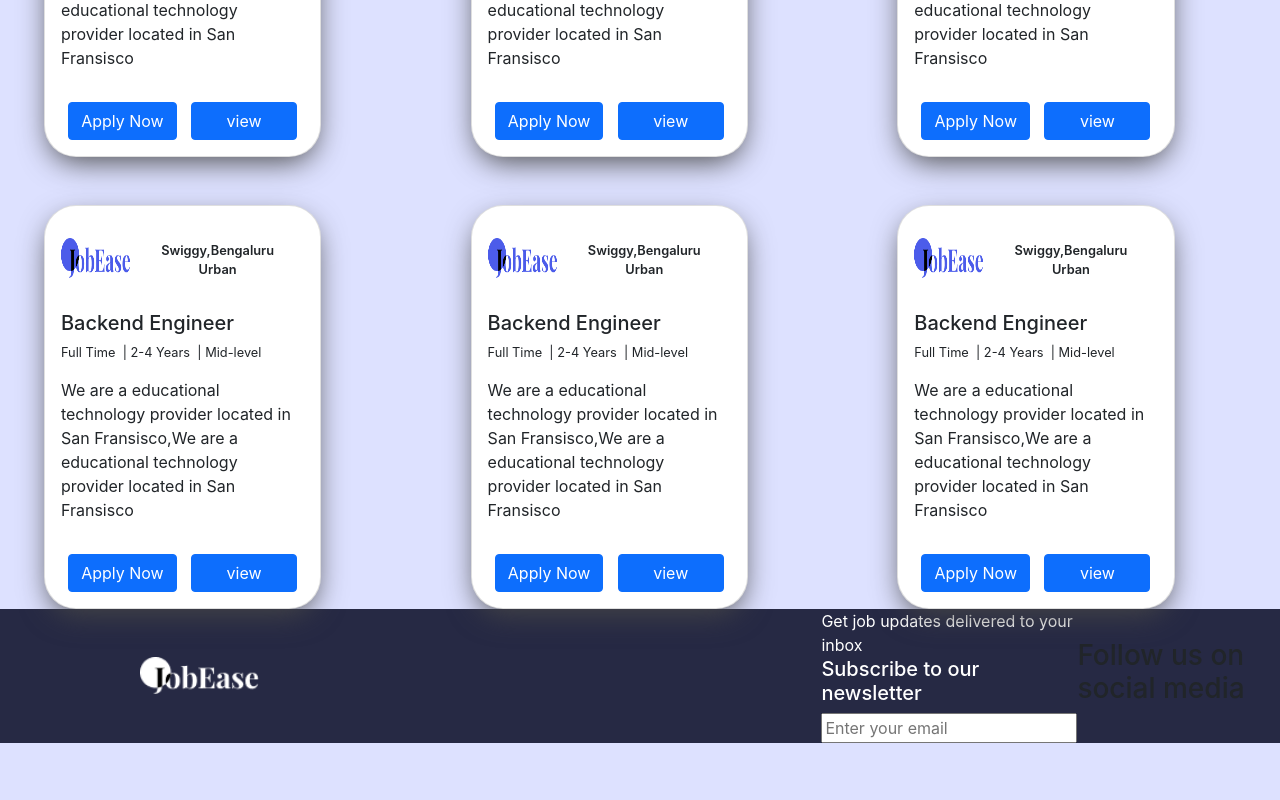
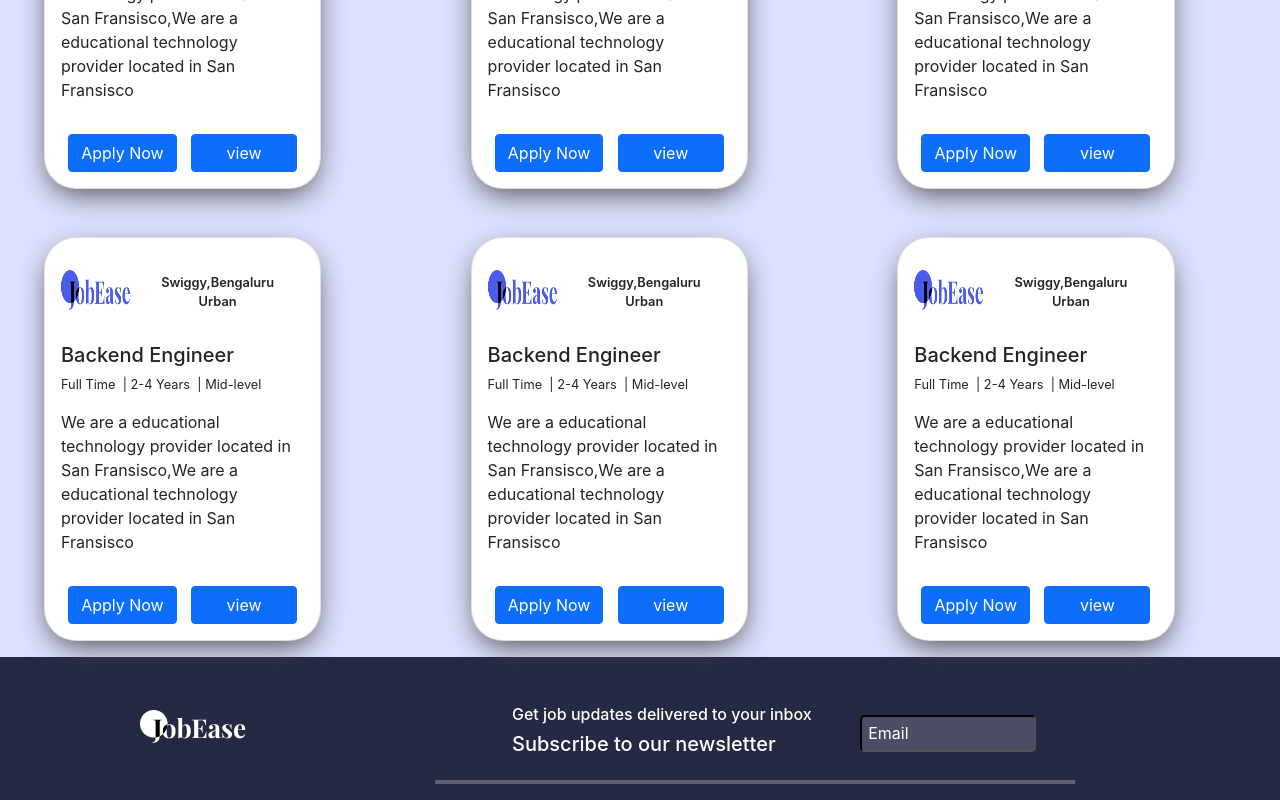
Before and after one commit to krishmurarka/Job-Portal, a React (Create React App) app in the folder user-frontend/: page / in a window 1280 px wide. Shown: the part 567-1367 px from the top of the page. Before the commit the page ends 1310 px from the top, so only its background shows below. Built offline with nearby package versions, Linux system fonts and the light colour scheme.

Commit message:
Added footer

```diff
--- a/user-frontend/src/Components/Footer.css
+++ b/user-frontend/src/Components/Footer.css
@@ -1,28 +1,55 @@
 .footer-container {
     background-color: #262944;
+    margin-top: 1rem;
 }
 
 .footer {
     display: flex;
-    /* justify-content: space-between; */
     align-items: center;
     margin-left: 8rem;
 
+
 }
+.container {
+    margin-top: 2rem;
+}
+.footer-text-container{
+    margin-top: 3rem;
+    display: flex;
+}
+.footer-content {
 
-.footer-content {
+    /* font-size: 1em; */
+}
+.email-content {
+    margin-top: 0.6rem;
+    margin-left: 3rem;
 
 
 }
+input{
+    background-color: rgba(255, 255, 255, 0.17) !important;
+    color:white;
+    width:11rem;
+    height: 2.3rem;
+    border-color: black;
+    border-radius: 0.3rem;
+}
+::placeholder { /* Chrome, Firefox, Opera, Safari 10.1+ */
+    color: white;
+    opacity: 1; /* Firefox */
+  }
+  hr{
+    color: white;
+    border-style: inset;
+    border-top: 4px solid white;
+    width: 40rem;
+    ;
+  }
 
 /*
+.footer-links {
 
-.email-content {
-    margin-top: 30px;
-    margin-right: 200px;
-}
-
-.footer-links {
     margin-top: 30px;
     margin-right: 200px;
 } */
--- a/user-frontend/src/Components/Footer.js
+++ b/user-frontend/src/Components/Footer.js
@@ -8,32 +8,38 @@ class Footer extends Component {
         return (
             <div className="footer-container">
                 <div className="footer" >
-                    <div className="container" >
-                        <img src={AppLogo} alt="" width="120rem" />
+                    <div className="container  col-sm-4 col-md-4">
+                        <img src={AppLogo} alt=""  />
                     </div>
-                    <div>
-                        <span className="footer-content">
-                            <h8 style={{ color: 'white' }}>Get job updates delivered to your inbox</h8>
-                            {/* <br />
-                            <br /> */}
+                    <div className="footer-text-container  col-sm-8 col-md-8">
+                        {/* <div className="col-sm-2"></div> */}
+                        <div className="footer-content ">
+                            <h6 style={{ color: 'white' }}>Get job updates delivered to your inbox</h6>
                             <h5 style={{ color: 'white' }} >Subscribe to our newsletter</h5>
-                        </span>
+                        </div>
+                        <div className="email-content" >
+                            <form >
+                                <input type="email" placeholder=" Email"></input>
+                            </form>
+                        </div>
 
-                        <span className="email-content" >
-                            <form >
-                                <input type="email" placeholder="Enter your email"></input>
-                            </form>
-                        </span>
+
                     </div>
-                    <div className="media-container">
+
+                    {/* <div className="media-container">
                         <h3>Follow us on social media</h3>
-                    </div>
+                    </div> */}
                     {/* <div className="social-media-container">
                         <ul className="footer-links flex-container">
                             <li><a href="https://google.com" >Instagram</a></li>
                         </ul>
                     </div> */}
                 </div>
+                <div className="row">
+                    <div className="col-sm-4"></div>
+                    <div className="col-sm-7"><hr className="horizontalLine"/></div>
+
+                </div>
             </div >
         )
     }
```
